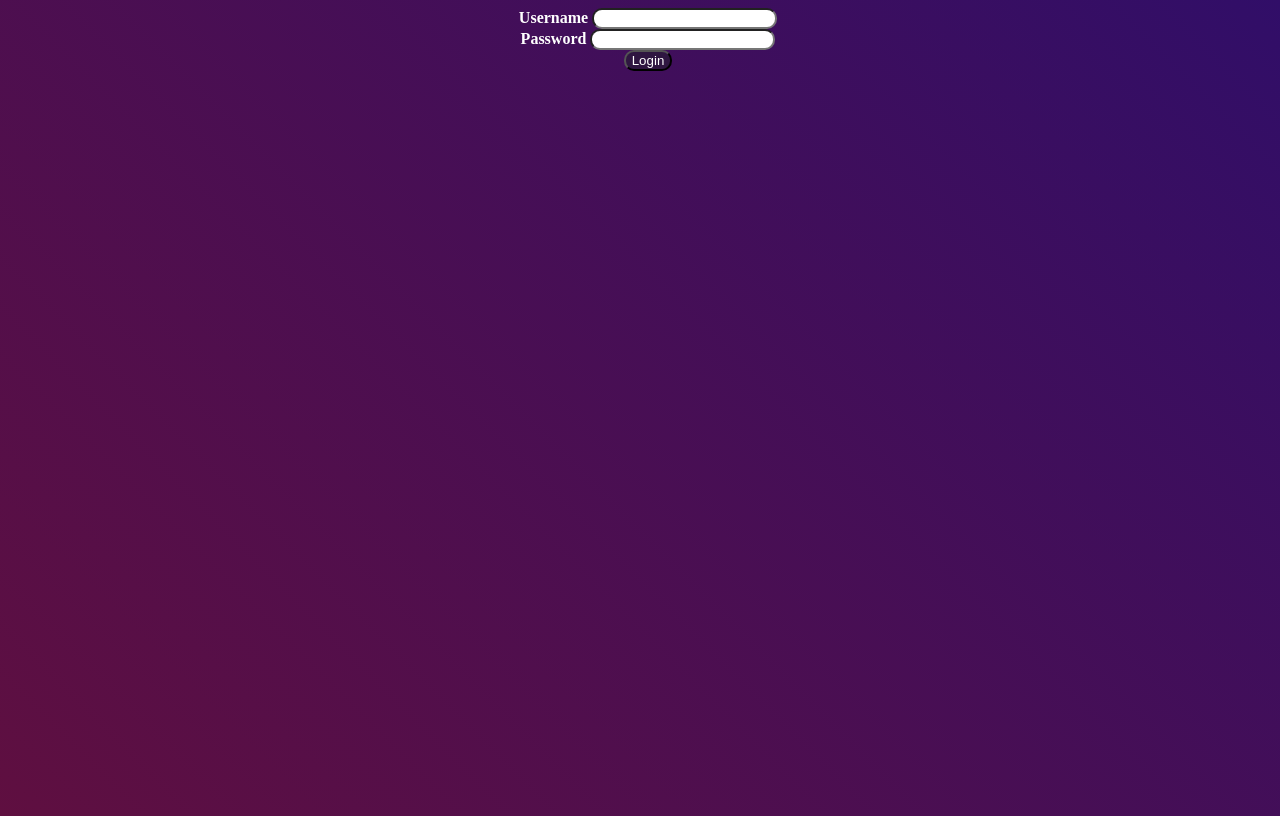
After one commit to TheActualSanny/Traffic_Monitoring, a Django app: template tools/templates/tools/login_view.html in a window 1280 px wide. The commit adds this page. Run offline with Django 3.2, Linux system fonts and the light colour scheme; the template is opened without the code that fills it, so the values that code supplies are empty.

Commit message:
feature: add logout and login functionality

```diff
--- /dev/null
+++ b/tools/templates/tools/login_view.html
@@ -0,0 +1,30 @@
+{% load static %}
+
+<!DOCTYPE html>
+<html lang="en">
+<head>
+    <meta charset="UTF-8">
+    <link rel = "stylesheet" type = "text/css" href = "{% static 'styles/styles.css' %}">
+    <meta name="viewport" content="width=device-width, initial-scale=1.0">
+    <title>Login</title>
+</head>
+<body>
+    <div class="container">
+        {% if messages %}
+            {% for message in messages %}
+                <h1> {{ message }} </h1>
+            {% endfor %}
+        {% endif %}
+        <form method = "post" action = "{% url 'tools:login' %}">
+            {% csrf_token %}
+            <label for = "username"> Username </label>
+            <input type = "text" name = "username">
+            <br>
+            <label for = "password"> Password </label>
+            <input type = "text" name = "password">
+            <br>
+            <button type = "submit"> Login </button>
+        </form>
+    </div>
+</body>
+</html>
--- a/tools/templates/tools/traffic_monitor.html
+++ b/tools/templates/tools/traffic_monitor.html
@@ -11,7 +11,10 @@
     <title>Traffic</title>
 </head>
 <body>
-    <a href = "{% url 'tools:lookups' %}" id = "link-anchor"> Lookups </a>
+    <div id = "links">
+        <a href = "{% url 'tools:lookups' %}"> Lookups </a> <br>
+        <a href = "{% url 'tools:logout' %}" > Logout </a>
+    </div>
     <div class="container">
         {% if messages %}
             {% for message in messages %}
@@ -28,6 +31,7 @@
         <div id = "select-field">
 
         </div>
+        <button id = "fetch-invoker"> Fetch Macs </button>
         <br>
         <br>
         <form method = "post" id = "invoke-form"  action = "{% url 'tools:invoke-sniffer' %}">
--- a/tools/urls.py
+++ b/tools/urls.py
@@ -5,6 +5,8 @@ app_name = 'tools'
 
 urlpatterns = [
     path('', views.register, name = 'register'),
+    path('login/', views.login_view, name = 'login'),
+    path('logout/', views.logout_view, name = 'logout'),
     path('tools/', views.add_mac, name = 'add-mac'),
     path('remove/', views.remove_target, name = 'remove-mac'),
     path('start/', views.invoke_sniffer, name = 'invoke-sniffer'),
```
Also changed, not shown: tools/views.py (+22 -0 lines).
